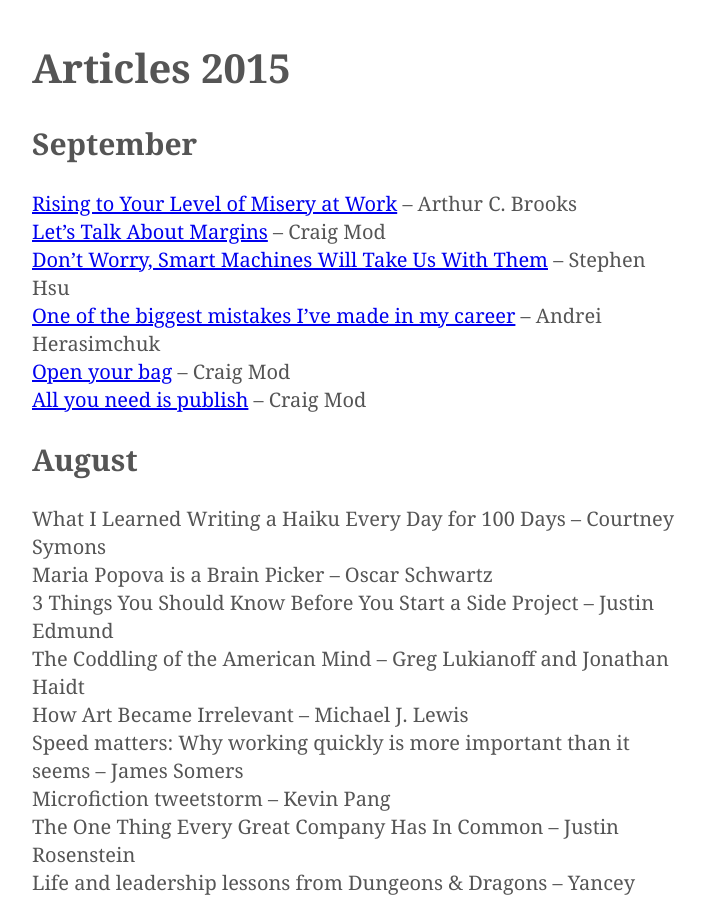
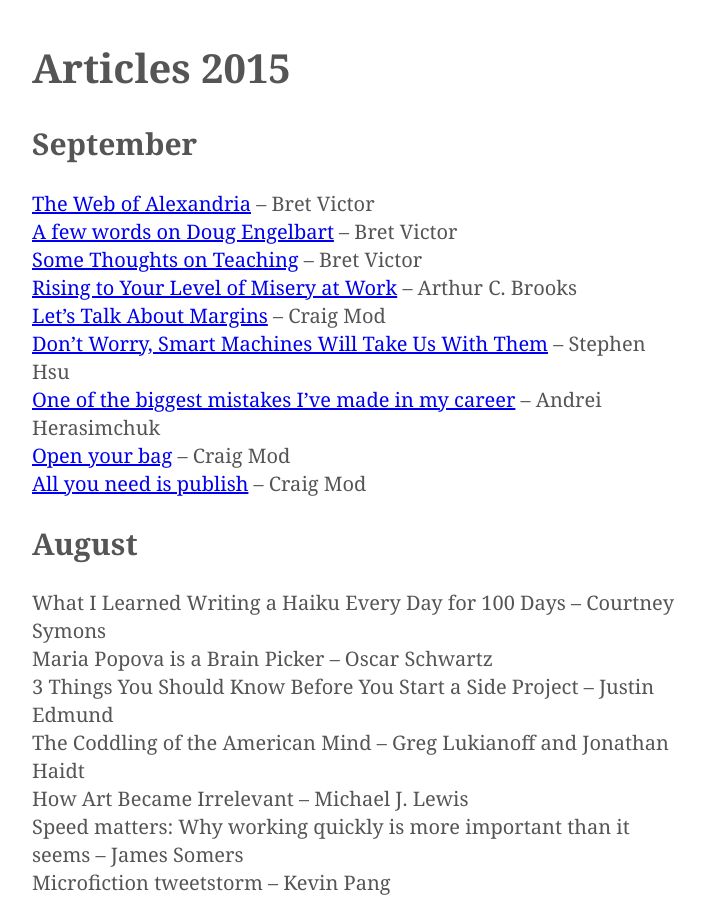
Before and after one commit to kmcgillivray/librarie, a Jekyll site: the page built from articles/2015.md, in a window 1280 px wide and 900 px high. Shown: the whole window, without its empty margins (283-988 px from the left). Built offline with Jekyll 4.4.1, drawn with Linux system fonts in a browser that asks for light colours.

Commit message:
:newspaper:

```diff
--- a/articles/2015.md
+++ b/articles/2015.md
@@ -5,6 +5,9 @@ title: Articles 2015
 
 ## September
 
+* [The Web of Alexandria](http://worrydream.com/#!/TheWebOfAlexandria) – Bret Victor
+* [A few words on Doug Engelbart](http://worrydream.com/#!/Engelbart) – Bret Victor
+* [Some Thoughts on Teaching](http://worrydream.com/#!/SomeThoughtsOnTeaching) – Bret Victor
 * [Rising to Your Level of Misery at Work](http://www.nytimes.com/2015/09/06/opinion/arthur-brooks-rising-to-your-level-of-misery-at-work.html?smid=tw-share&_r=0) – Arthur C. Brooks
 * [Let's Talk About Margins](https://medium.com/message/lets-talk-about-margins-14646574c385) – Craig Mod
 * [Don’t Worry, Smart Machines Will Take Us With Them](http://nautil.us/issue/28/2050/dont-worry-smart-machines-will-take-us-with-them) – Stephen Hsu
```
